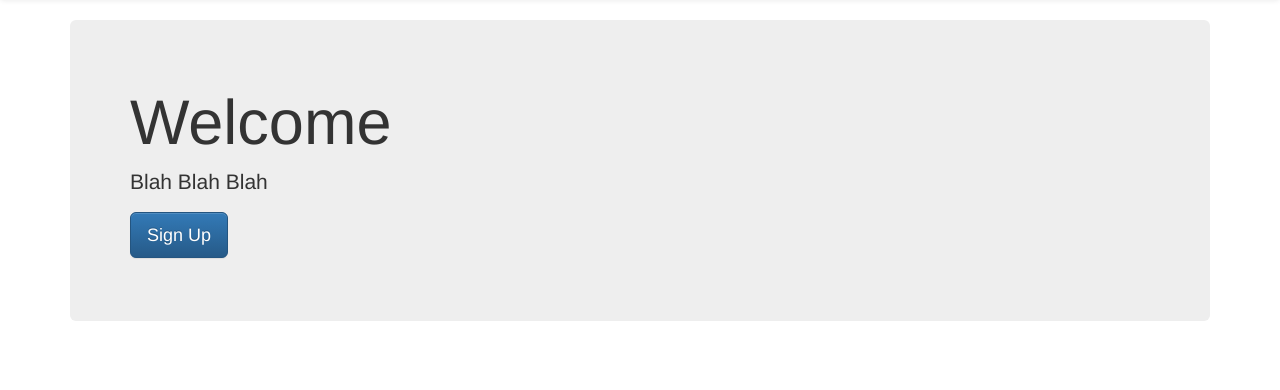
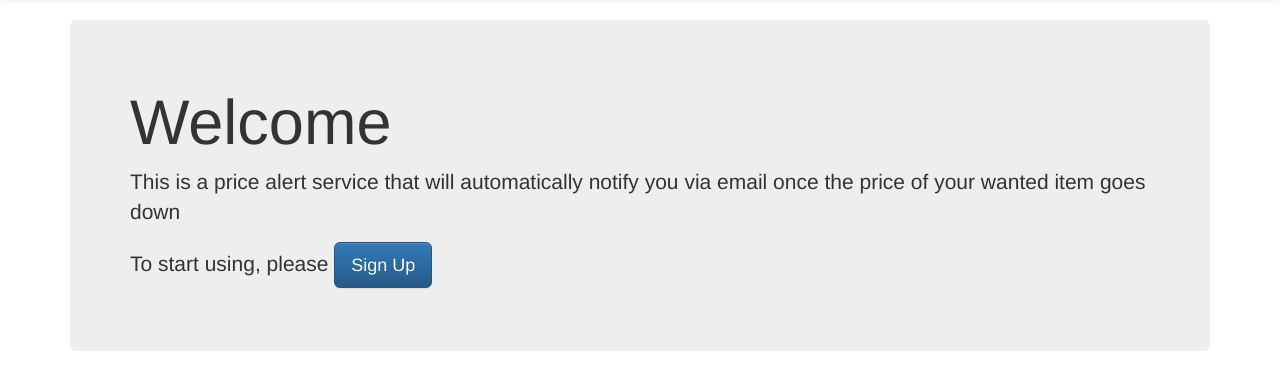
Before and after one commit to pcheng11/pricing-alert, a Flask app: page / in a window 1280 px wide. Shown: the part 52-442 px from the top of the page. Run offline with Flask 2, Linux system fonts and the light colour scheme; some libraries are stand-ins or nearby versions.

Commit message:
-mdeploy v0.0.1

```diff
--- a/src/templates/home.html
+++ b/src/templates/home.html
@@ -2,7 +2,7 @@
 {% block content %}
 <div class="jumbotron">
     <h1>Welcome</h1>
-    <p>Blah Blah Blah</p>
-    <p><a class="btn btn-primary btn-lg" href="{{ url_for('users.register_user') }}" role="button">Sign Up</a></p>
+    <p>This is a price alert service that will automatically notify you via email once the price of your wanted item goes down</p>
+    <p>To start using, please <a class="btn btn-primary btn-lg" href="{{ url_for('users.register_user') }}" role="button">Sign Up</a></p>
 </div>
 {% endblock %}
```
